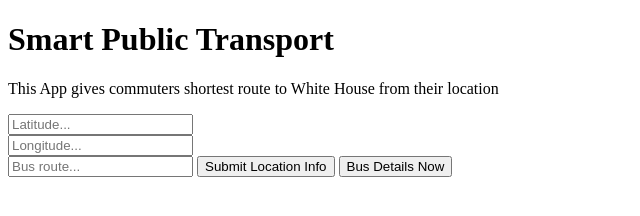
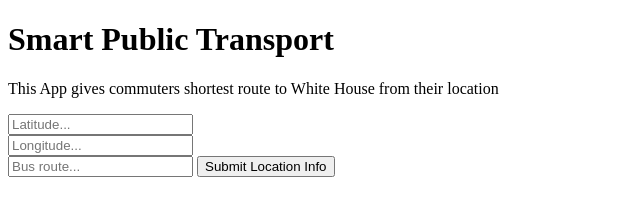
Before and after one commit to Nurudeeen/STMS, a website: page public/index.html in a window 1280 px wide. Shown: the whole page, without its empty margins (0-640 px from the left). Drawn offline with Linux system fonts and the light colour scheme.

Commit message:
succesful trial

```diff
--- a/public/index.html
+++ b/public/index.html
@@ -13,7 +13,7 @@
     <input type="text" placeholder="Longitude..." id="lon"><br>
     <input type="text" placeholder="Bus route..." id="bus">
     <button type="button" onclick="getInputValue(),window.location.href='https://smart-management.herokuapp.com/all.html';">Submit Location Info</button>
-    <button type="button" onclick="window.location.href='https://smart-management.herokuapp.com/all.html';">Bus Details Now</button>
+
     <script>
         async function getInputValue(){
             // Selecting the input element and get its value
```
